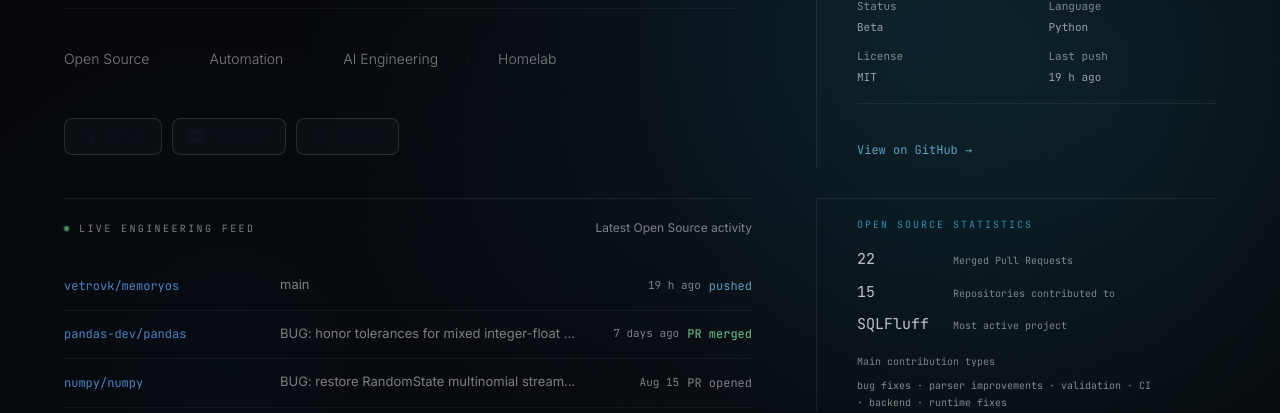
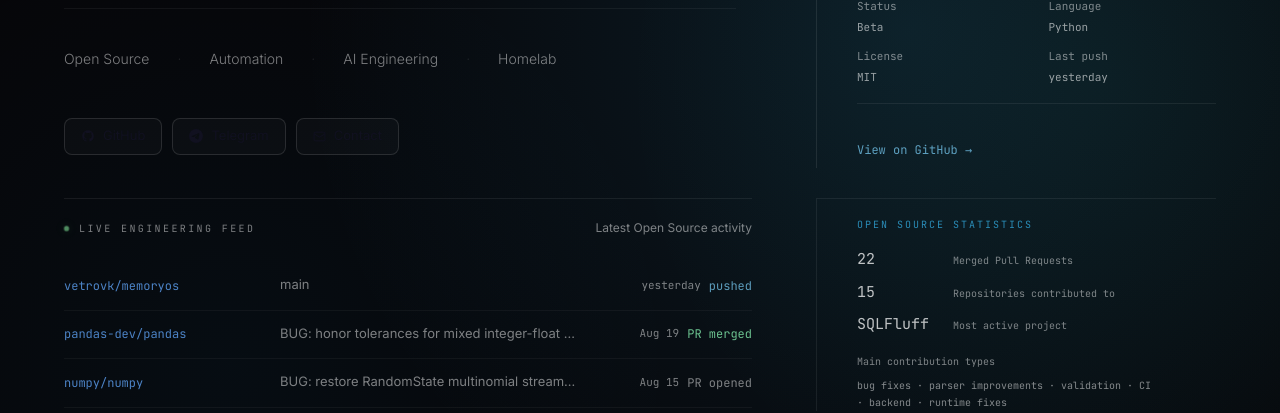
Before and after one commit to vetrovk/omnifix.pro, a React (Vite) app: page / in a window 1280 px wide. Shown: the part 315-728 px from the top of the page. Built offline with nearby package versions, Linux system fonts and the light colour scheme.

Commit message:
chore: refresh live engineering feed

```diff
--- a/data/live-feed.json
+++ b/data/live-feed.json
@@ -6,7 +6,7 @@
     "url": "https://github.com/vetrovk/memoryos",
     "statusUrl": "https://github.com/vetrovk/memoryos/commit/c742af86921c1ac716431bc6a3d22f72e5832752",
     "timestamp": "2026-08-26T12:28:05Z",
-    "relativeTime": "19 h ago",
+    "relativeTime": "yesterday",
     "eventType": "PushEvent",
     "selectionReason": "recent project push",
     "type": "project"
@@ -18,7 +18,7 @@
     "url": "https://github.com/pandas-dev/pandas",
     "statusUrl": "https://github.com/pandas-dev/pandas/pull/66722",
     "timestamp": "2026-08-19T18:58:50Z",
-    "relativeTime": "7 days ago",
+    "relativeTime": "Aug 19",
     "eventType": "AuthoredPullRequestMerge",
     "selectionReason": "recent merged pull request",
     "workKey": "pandas-dev/pandas#66722",
--- a/index.html
+++ b/index.html
@@ -806,7 +806,7 @@
             <a class="featured-project-mobile-repository" href="https://github.com/vetrovk/memoryos" target="_blank" rel="noreferrer">vetrovk/memoryos</a>
             <p class="featured-project-mobile-description">Local-first engineering memory built for daily work with OpenAI Codex.</p>
             <p class="featured-project-mobile-meta">Python <span aria-hidden="true">·</span> MIT <span aria-hidden="true">·</span> Beta</p>
-            <p class="featured-project-mobile-push">Last push <span aria-hidden="true">·</span> 19 h ago</p>
+            <p class="featured-project-mobile-push">Last push <span aria-hidden="true">·</span> yesterday</p>
             <a class="featured-project-mobile-link" href="https://github.com/vetrovk/memoryos" target="_blank" rel="noreferrer">View on GitHub <span aria-hidden="true">→</span></a>
             <!-- featured-project-mobile:end -->
           </section>
@@ -822,7 +822,7 @@
               <div><dt>Status</dt><dd>Beta</dd></div>
               <div><dt>Language</dt><dd>Python</dd></div>
               <div><dt>License</dt><dd>MIT</dd></div>
-              <div><dt>Last push</dt><dd>19 h ago</dd></div>
+              <div><dt>Last push</dt><dd>yesterday</dd></div>
             </dl>
             <a class="featured-project-link" href="https://github.com/vetrovk/memoryos" target="_blank" rel="noreferrer">View on GitHub <span aria-hidden="true">→</span></a>
             <!-- featured-project:end -->
@@ -843,12 +843,12 @@
             <article class="feed-row" data-feed-type="project">
               <a class="feed-source" href="https://github.com/vetrovk/memoryos">vetrovk/memoryos</a>
               <span class="feed-copy">main</span>
-              <span class="feed-meta"><span class="feed-time">19 h ago</span><a class="feed-status pushed" href="https://github.com/vetrovk/memoryos/commit/c742af86921c1ac716431bc6a3d22f72e5832752">pushed</a></span>
+              <span class="feed-meta"><span class="feed-time">yesterday</span><a class="feed-status pushed" href="https://github.com/vetrovk/memoryos/commit/c742af86921c1ac716431bc6a3d22f72e5832752">pushed</a></span>
             </article>
             <article class="feed-row" data-feed-type="open-source">
               <a class="feed-source" href="https://github.com/pandas-dev/pandas">pandas-dev/pandas</a>
               <span class="feed-copy">BUG: honor tolerances for mixed integer-float assertions</span>
-              <span class="feed-meta"><span class="feed-time">7 days ago</span><a class="feed-status merged" href="https://github.com/pandas-dev/pandas/pull/66722">PR merged</a></span>
+              <span class="feed-meta"><span class="feed-time">Aug 19</span><a class="feed-status merged" href="https://github.com/pandas-dev/pandas/pull/66722">PR merged</a></span>
             </article>
             <article class="feed-row" data-feed-type="open-source">
               <a class="feed-source" href="https://github.com/numpy/numpy">numpy/numpy</a>
```
Also changed, not shown: 1 other file (tests, documents, lock files or other folders).
